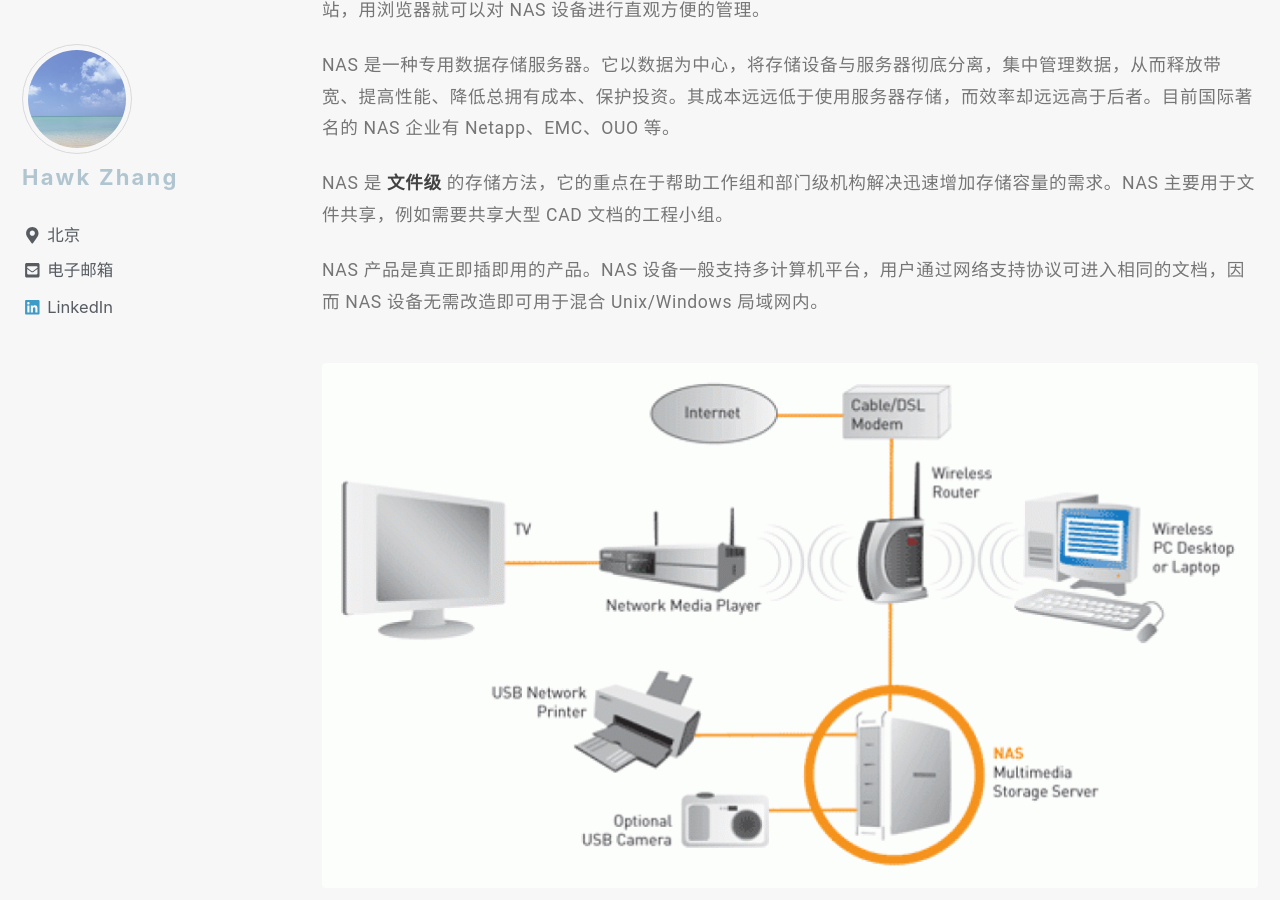
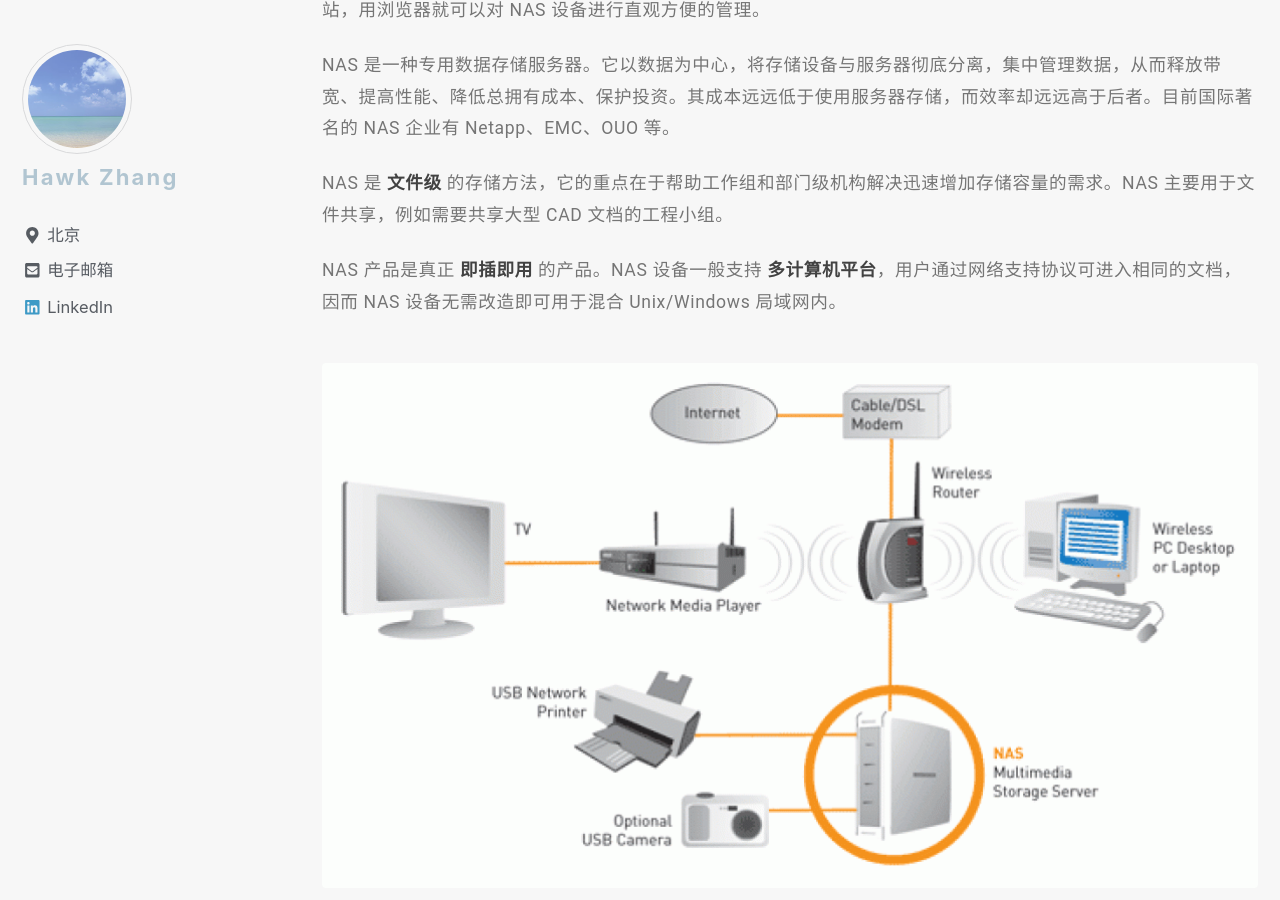
Before and after one commit to narru888/linotes_note, a Jekyll site: the page built from _posts/storage/2018-03-01-das.nas.san.md, in a window 1280 px wide and 900 px high, scrolled down 5451 px. Built offline with Jekyll 4.4.1, drawn with Linux system fonts in a browser that asks for light colours; nearby versions of some CDN libraries; a script that is not in the unit is left out.

Commit message:
update on 2018-11-21 11:42:01 CST

```diff
--- a/_posts/storage/2018-03-01-das.nas.san.md
+++ b/_posts/storage/2018-03-01-das.nas.san.md
@@ -99,7 +99,7 @@ NAS 是一种专用数据存储服务器。它以数据为中心，将存储设
 
 NAS 是 **文件级** 的存储方法，它的重点在于帮助工作组和部门级机构解决迅速增加存储容量的需求。NAS 主要用于文件共享，例如需要共享大型 CAD 文档的工程小组。
 
-NAS 产品是真正即插即用的产品。NAS 设备一般支持多计算机平台，用户通过网络支持协议可进入相同的文档，因而 NAS 设备无需改造即可用于混合 Unix/Windows 局域网内。
+NAS 产品是真正 **即插即用** 的产品。NAS 设备一般支持 **多计算机平台**，用户通过网络支持协议可进入相同的文档，因而 NAS 设备无需改造即可用于混合 Unix/Windows 局域网内。
 
 {% include figure image_path="/assets/images/NAS-Diagram-932x523.gif" alt="" %}
 
```
